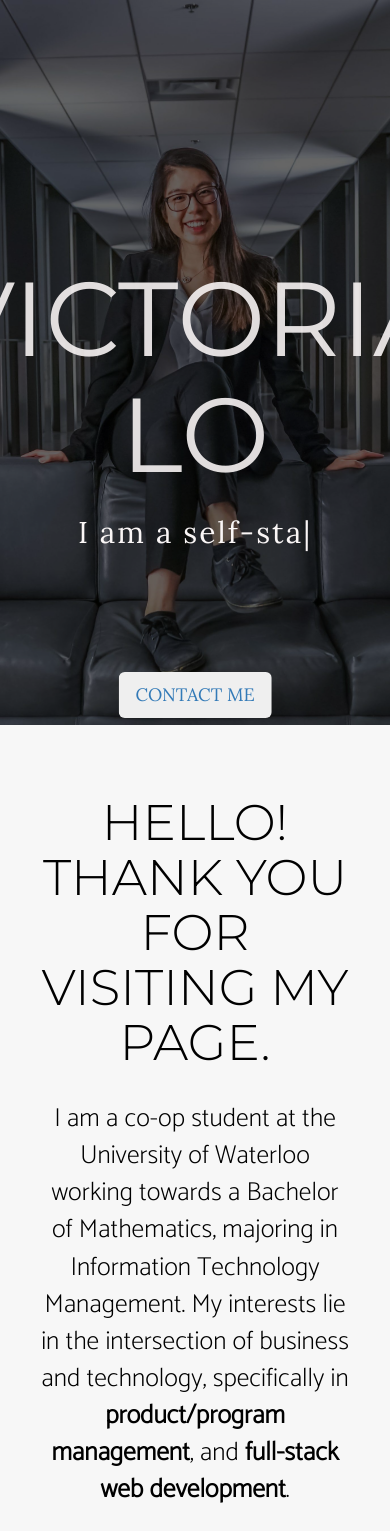
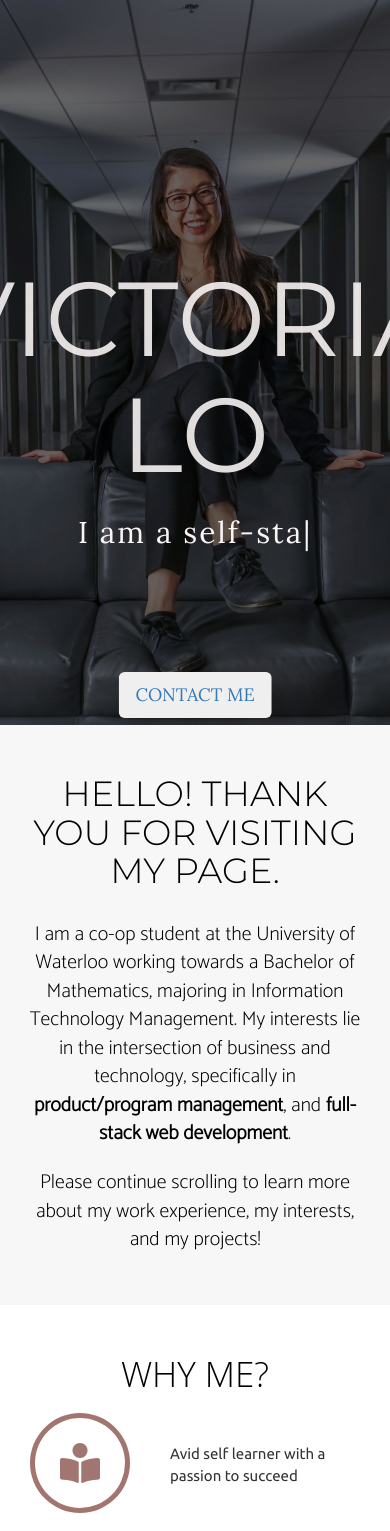
Before and after one commit to vicctorialo/personal-website, a React (Create React App) app: page /about in a window 390 px wide. Shown: the top 1531 px of the page. Built offline with nearby package versions, Linux system fonts and the light colour scheme; a web font is replaced by a local one.

Commit message:
make responsive

```diff
--- a/src/Components/About.css
+++ b/src/Components/About.css
@@ -18,7 +18,8 @@
 
 .par-intro {
   font-family: "Catamaran", sans-serif !important;
-  font-size: 26px;
+  font-size: 20px;
+  font-weight: 200;
   padding: 20px 10%;
   margin: 0;
   text-align: center;
@@ -32,10 +33,23 @@
 .par-intro h1 {
   font-family: "Montserrat", sans-serif !important;
   text-transform: uppercase !important;
-  font-size: 50px !important;
+  font-size: 50px;
   font-weight: 300 !important;
 }
 
 .about p {
   padding: 20px 15%;
 }
+
+@media screen and (min-width: 375px) and (max-width: 413px) {
+  .par-intro {
+    padding: 0 24px;
+  }
+  #about-header {
+    font-size: 35px;
+  }
+
+  .myIntro {
+    font-size: 20px;
+  }
+}
```
